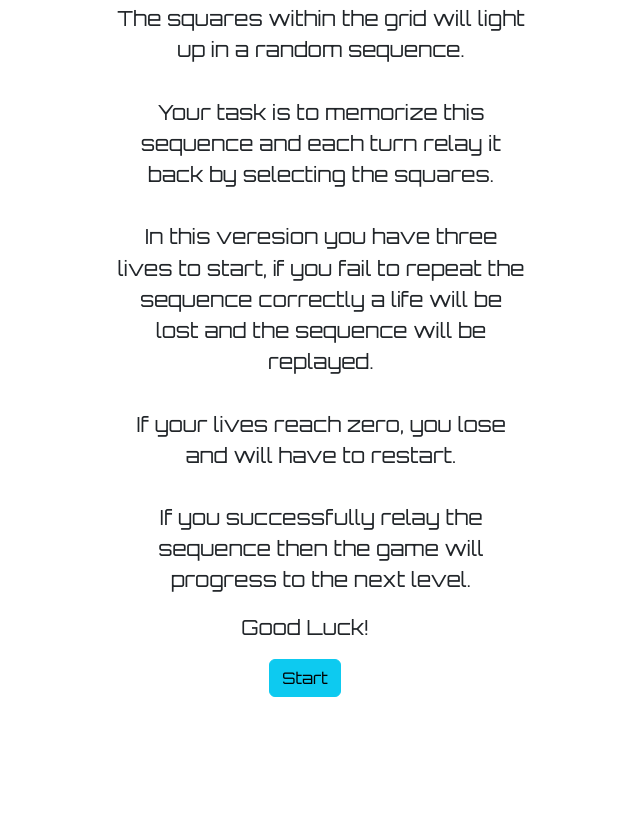
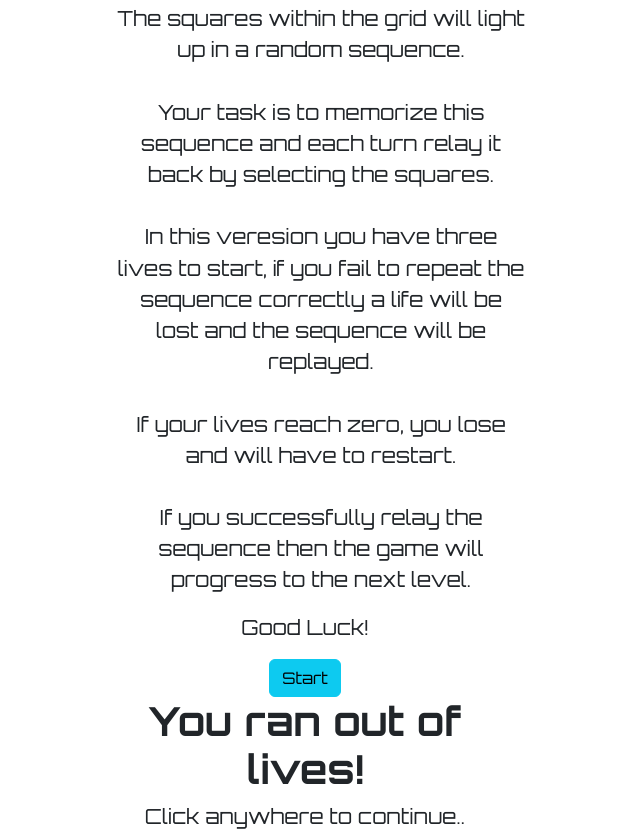
Before and after one commit to Ryan-ford25/Milestone_Project2, a plain HTML site: page index.html in a window 1280 px wide. Shown: the part 930-1762 px from the top of the page, without its empty margins (335-975 px from the left). Before the commit the page ends 1627 px from the top, so only its background shows below. Drawn offline with nearby package versions, Linux system fonts and the light colour scheme.

Commit message:
Adding the end screen in

```diff
--- a/index.html
+++ b/index.html
@@ -77,7 +77,10 @@
         </div>
 
         <!--End screen-->
-        <div id="end_screen"></div>
+        <div id="end_screen">
+            <h1><strong>You ran out of lives!</strong></h1>
+            <p>Click anywhere to continue..</p>
+        </div>
     </main>
 
     <!--Bootstrap JS link-->
```
